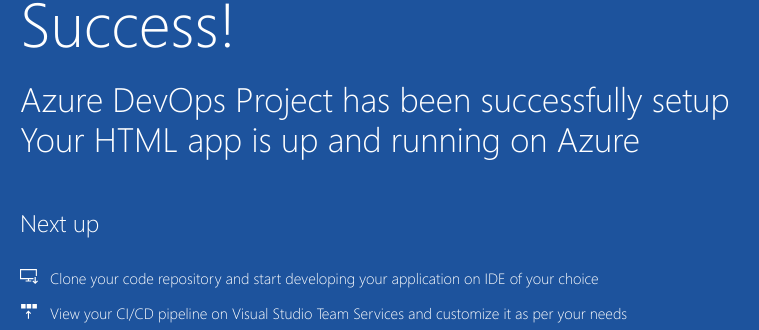
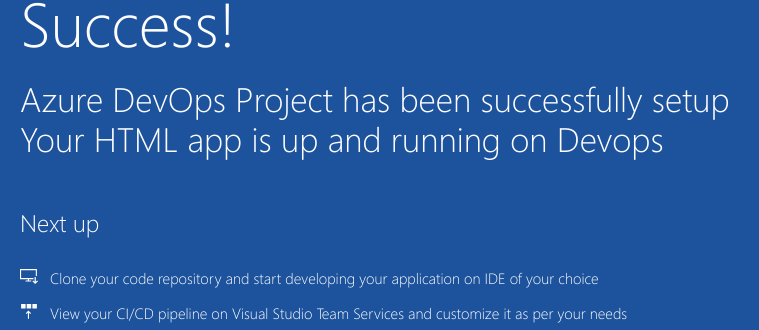
Before and after one commit to deepanmng/edureka, a plain HTML site: page sample-project/index.html in a window 1280 px wide. Shown: the part 392-722 px from the top of the page, 205-964 px from the left. Drawn offline with Linux system fonts and the light colour scheme.

Commit message:
Azure to devops and added one comment line

```diff
--- a/sample-project/index.html
+++ b/sample-project/index.html
@@ -1,6 +1,6 @@
  <!Doctype html>
 <html>
-
+<!-- using it for the assignment-->
 <head>
      <title>HTML Application</title>
 	 <link href="css/site.css" rel="stylesheet">
@@ -20,7 +20,7 @@
             <div class="content-body">
                 <div class="success-text">Success!</div>
                 <div class="description line-1"> Azure DevOps Project has been successfully setup</div>
-                <div class="description line-2"> Your HTML app is up and running on Azure</div>
+                <div class="description line-2"> Your HTML app is up and running on Devops</div>
                 <div class="next-steps-container">
                     <div class="next-steps-header">Next up</div>
                     <div class="next-steps-body">
```
